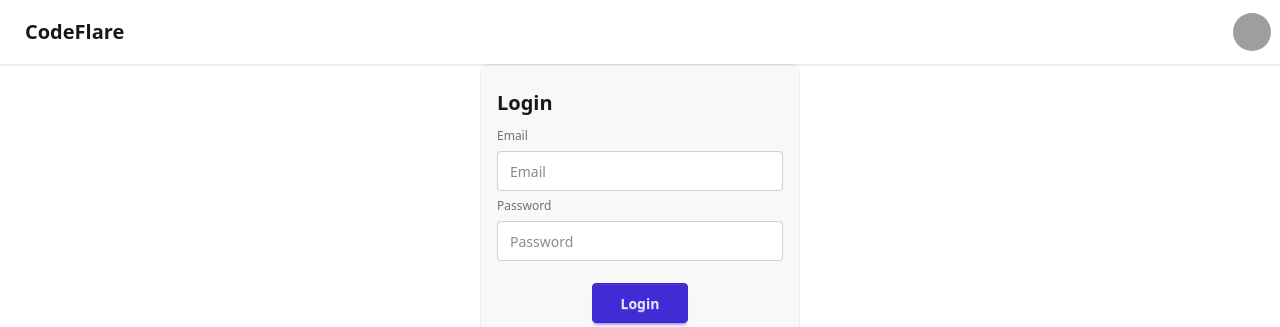
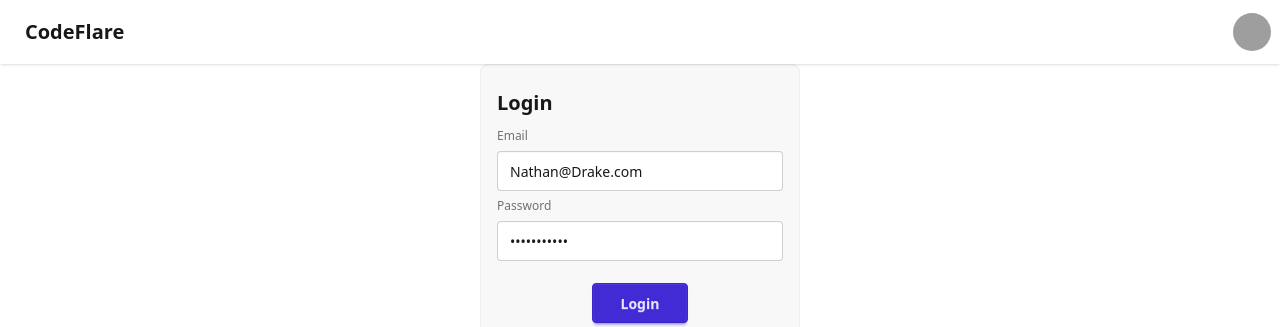
Before and after one commit to Hrithik06/codeflare-web, a React (Vite) app: page /login in a window 1280 px wide. Shown: the top 327 px of the page. Built offline with nearby package versions, Linux system fonts and the light colour scheme; grey boxes are pictures that could not be loaded.

Commit message:
Login with backend

```diff
--- a/package.json
+++ b/package.json
@@ -10,9 +10,12 @@
     "preview": "vite preview"
   },
   "dependencies": {
+    "@reduxjs/toolkit": "^2.6.1",
     "@tailwindcss/vite": "^4.0.12",
+    "axios": "^1.8.2",
     "react": "^19.0.0",
     "react-dom": "^19.0.0",
+    "react-redux": "^9.2.0",
     "react-router": "^7.3.0",
     "tailwindcss": "^4.0.12"
   },
--- a/src/components/Login.tsx
+++ b/src/components/Login.tsx
@@ -1,15 +1,24 @@
 import React, { useState } from "react";
-
-const Login = (): React.ReactElement => {
-  const [email, setEmail] = useState<string>("");
-  const [password, setPassword] = useState<string>("");
+import axios from "axios";
+const Login = (): React.JSX.Element => {
+  const [emailId, setEmailId] = useState("Nathan@Drake.com");
+  const [password, setPassword] = useState("Nathan@1234");
+  // const [emailId, setEmailId] = useState("");
+  // const [password, setPassword] = useState("");
 
   const handleLogin = async () => {
-    console.log("hi");
-    console.log({
-      email,
-      password,
-    });
+    const response = await axios.post(
+      "http://localhost:7777/login",
+      {
+        emailId,
+        password,
+      },
+      {
+        withCredentials: true,
+      }
+    );
+    // localStorage.setItem("userData", JSON.stringify(response.data.data));
+    // localStorage.clear();
   };
 
   return (
@@ -21,8 +30,8 @@
         type="email"
         className="input"
         placeholder="Email"
-        value={email}
-        onChange={(e) => setEmail(e.target.value)}
+        value={emailId}
+        onChange={(e) => setEmailId(e.target.value)}
       />
 
       <label className="fieldset-label">Password</label>
@@ -36,7 +45,7 @@
 
       <button
         className="btn btn-primary mt-4 w-1/3 mx-auto"
-        type="submit"
+        type="button"
         onClick={handleLogin}
       >
         Login
--- /dev/null
+++ b/src/store/userSlice.ts
@@ -0,0 +1,5 @@
+import { createSlice } from "@reduxjs/toolkit";
+
+const userSlice = createSlice({ name: "user", initialState: {}, reducers: {} })
+
+export default userSlice;
```
Also changed, not shown: 1 other file (tests, documents, lock files or other folders).
